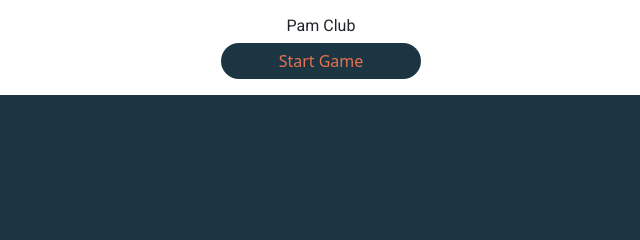
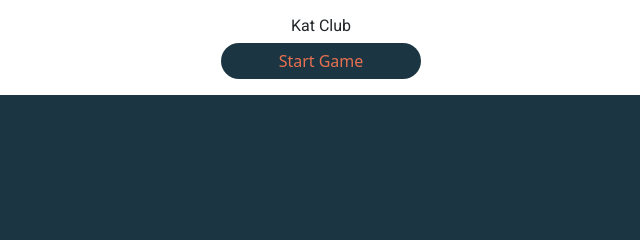
Before and after one commit to mikefresh/Scarab-Club-Scavenger-Hunt, a website: page index.html in a window 1280 px wide. Shown: the top 240 px of the page, 307-947 px from the left. Drawn offline with nearby package versions, Linux system fonts and the light colour scheme.

Commit message:
initial commit

```diff
--- a/index.html
+++ b/index.html
@@ -39,7 +39,7 @@
   </head>
   <body>
     <div class="row header">
-      <h1 class="rfont">Pam Club</h1>
+      <h1 class="rfont">Kat Club</h1>
       <button type="button" id="startGame" class="btn btn-primary">
         Start Game
       </button>
```
